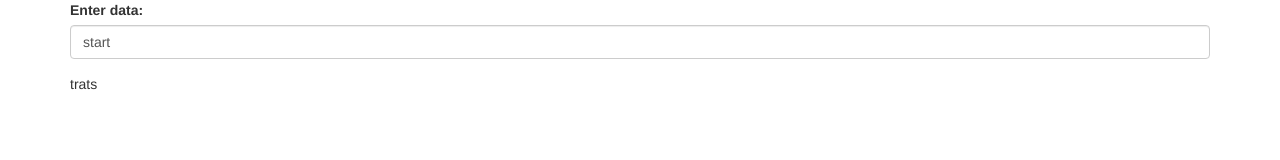
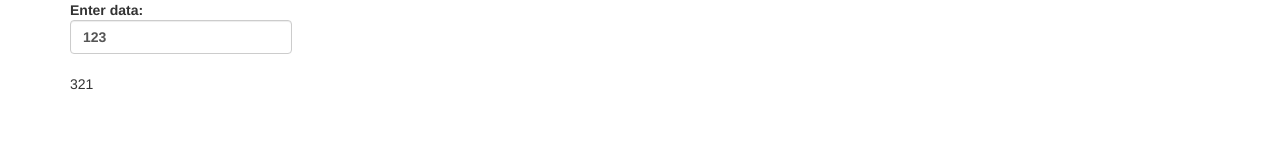
Before and after one commit to epamprojects/egghead, a website: page app/index.html in a window 1280 px wide. Drawn offline with nearby package versions, Linux system fonts and the light colour scheme.

Commit message:
Custom filter.

```diff
--- a/app/index.html
+++ b/app/index.html
@@ -6,16 +6,17 @@
 
 	<div ng-controller="FirstCtrl">
 		<div class="container">
+			<div class="form-group">
+				<label >Enter data:
+					<input class="form-control"  ng-model="start">
+				</label>
 
-			<div class="form-group">
-				<label for="exampleInputEmail1">Enter data: </label>
-				<input class="form-control" id="exampleInputEmail1" ng-model="start">
 			</div>
-
-			<div>{{myReverse()}}</div>
+			<div>{{start | reverseFilter}}</div>
 
 		</div>
 	</div>
+
 
 </div>
 <script src="bower_components/angular/angular.js"></script>
--- a/app/main.js
+++ b/app/main.js
@@ -1,8 +1,11 @@
 var myApp = angular.module("myApp", []);
+myApp.filter("reverseFilter", function(){
+   return function(data){
+      return data.toString().split("").reverse().join("");
+   }
+});
+
 
 myApp.controller("FirstCtrl", function ($scope) {
-   $scope.start = "start"
-   $scope.myReverse = function (){
-      return $scope.start.split("").reverse().join("");
-   }
+   $scope.start = "123";
 });
```
